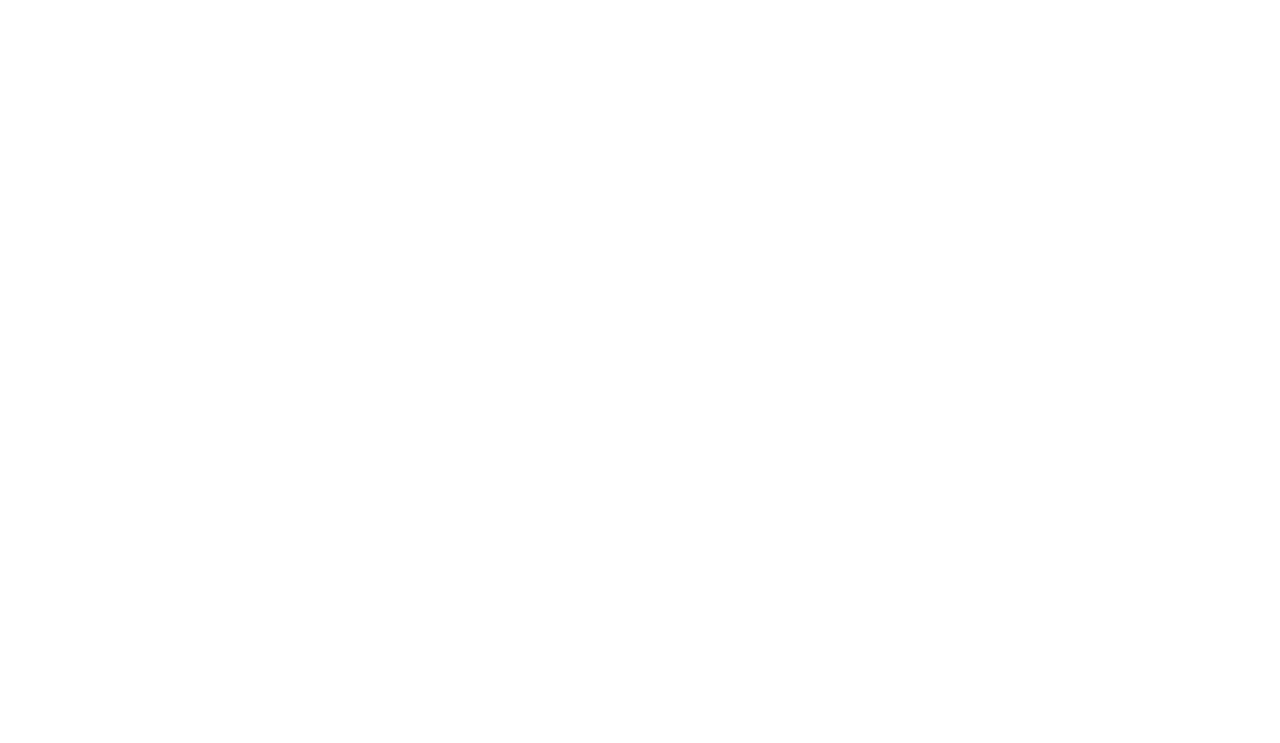
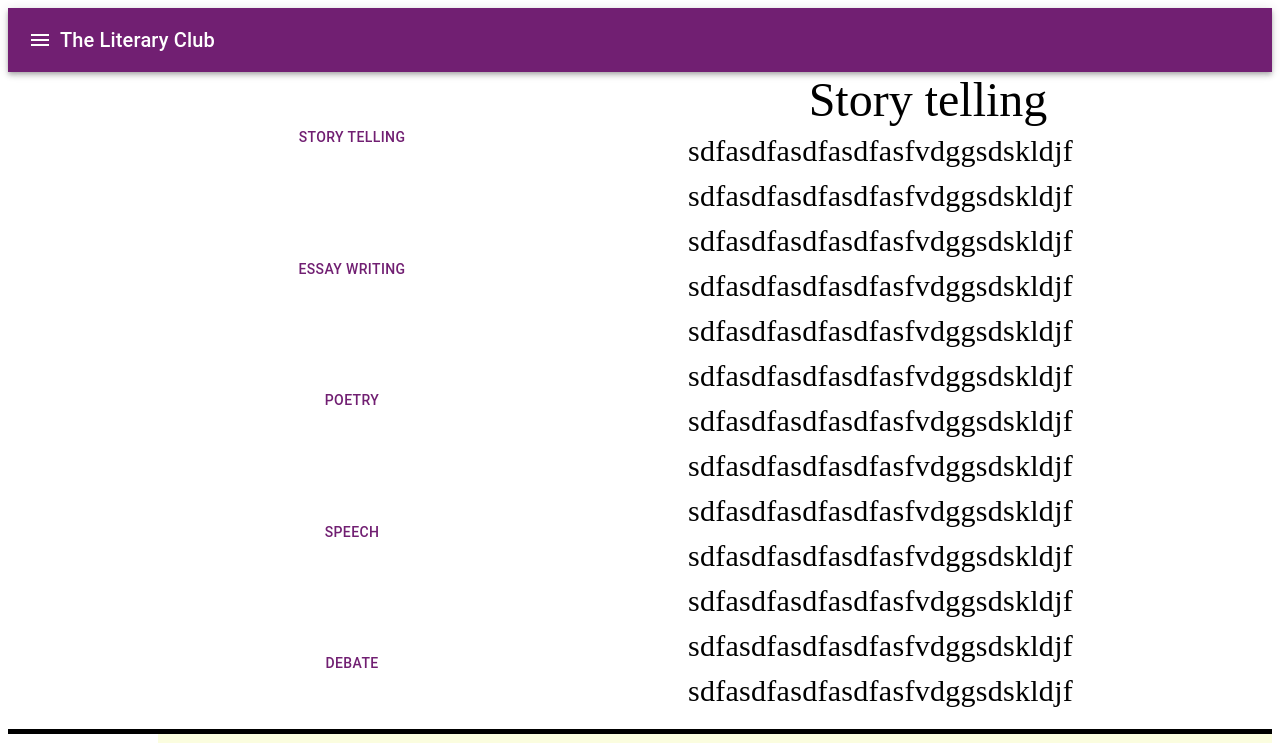
Before and after one commit to 256bitguy/TLC, a React (Vite) app: page /events in a window 1280 px wide. Before the commit this address had no page. Shown: the top 743 px of the page. Built offline with nearby package versions, Linux system fonts and the light colour scheme.

Commit message:
added the developers page

```diff
--- a/src/pages/Events/Events.jsx
+++ b/src/pages/Events/Events.jsx
@@ -1,19 +1,50 @@
+import React from 'react'
+import { Button, Typography } from '@mui/material'
+import Navbar from '../Navbar'
+import Footer from '../Footer'
 import { Container } from '@mui/system'
-import React from 'react'
-
-function Events() {
-    const events=['story telling','essay writing','poetry','speech','debate'];
+const  Events=()=> {
+    const events=['Story telling','essay writing','poetry','speech','debate'];
   return (
     <div>
-        <Container>
+        <Navbar/>
+          <Container style={{display:"flex"}}>
+          <Container style={{
+            display:'flex',flexDirection:"column",justifyContent:"space-around"
+          }}>
           { events.map((item)=>{
                 return(
                     <Button>{item}</Button>
                 )
            })}
-        </Container>
+          </Container>
+            <Container style={{display:'flex',flexDirection:"column"}}>
+              <Container >
+                <Typography variant='h3' fontFamily={"poppins"} style={{textAlign:"center"}}>{events[0]}</Typography>
+                </Container>
+                <Container>
+                <Typography paragraph fontSize={"30px"} fontFamily={"poppins"}>
+                  sdfasdfasdfasdfasfvdggsdskldjf
+                  sdfasdfasdfasdfasfvdggsdskldjf
+                  sdfasdfasdfasdfasfvdggsdskldjf
+                  sdfasdfasdfasdfasfvdggsdskldjf
+                  sdfasdfasdfasdfasfvdggsdskldjf
+                  sdfasdfasdfasdfasfvdggsdskldjf
+                  sdfasdfasdfasdfasfvdggsdskldjf
+                  sdfasdfasdfasdfasfvdggsdskldjf
+                  sdfasdfasdfasdfasfvdggsdskldjf
+                  sdfasdfasdfasdfasfvdggsdskldjf
+                  sdfasdfasdfasdfasfvdggsdskldjf
+                  sdfasdfasdfasdfasfvdggsdskldjf
+                  sdfasdfasdfasdfasfvdggsdskldjf
+                  </Typography>
+                </Container>
+            </Container>
+          </Container>
+
+        <Footer/>
     </div>
   )
 }
 
-export default Events
+export default Events;
--- a/src/pages/Footer.jsx
+++ b/src/pages/Footer.jsx
@@ -54,7 +54,7 @@
            }}>
                 <Button>Sponsors</Button>
                 <Button>Join Us</Button>
-                <Button>Others</Button>
+                <Link to="/developers">  <Button>Teams</Button></Link>
                 </div>
 
             <div>
--- a/src/pages/Navbar.jsx
+++ b/src/pages/Navbar.jsx
@@ -57,11 +57,14 @@
           <ListItem  component={Link} to="/fourth">
             <ListItemText primary="Abouts" />
           </ListItem>
-          <ListItem >
+          <ListItem component={Link} to="/events">
             <ListItemText primary="Events" />
           </ListItem>
           <ListItem >
             <ListItemText primary="Join us" />
+          </ListItem>
+          <ListItem component={Link} to="/developers">
+            <ListItemText primary="Developers" />
           </ListItem>
         </List>
       </Drawer>
--- /dev/null
+++ b/src/pages/developers/Developers.jsx
@@ -0,0 +1,24 @@
+import { Box, Container } from '@mui/system'
+import React from 'react'
+// import Post from '../Gallery/shared/Post'
+import { Typography } from '@mui/material'
+import Navbar from '../Navbar'
+import Footer from '../Footer'
+
+
+function Developers() {
+  return (
+     <Container>
+        <Navbar/>
+        <Container>
+            <Box style={{height:"60vh"}}>
+                <Typography> Vivek Raj Srivastava</Typography>
+                <Typography> B.Tech CSE 2024</Typography>
+            </Box>
+        </Container>
+        <Footer/>
+     </Container>
+  )
+}
+
+export default Developers;
```
Also changed, not shown: src/Routes.jsx (+10 -1 lines).
